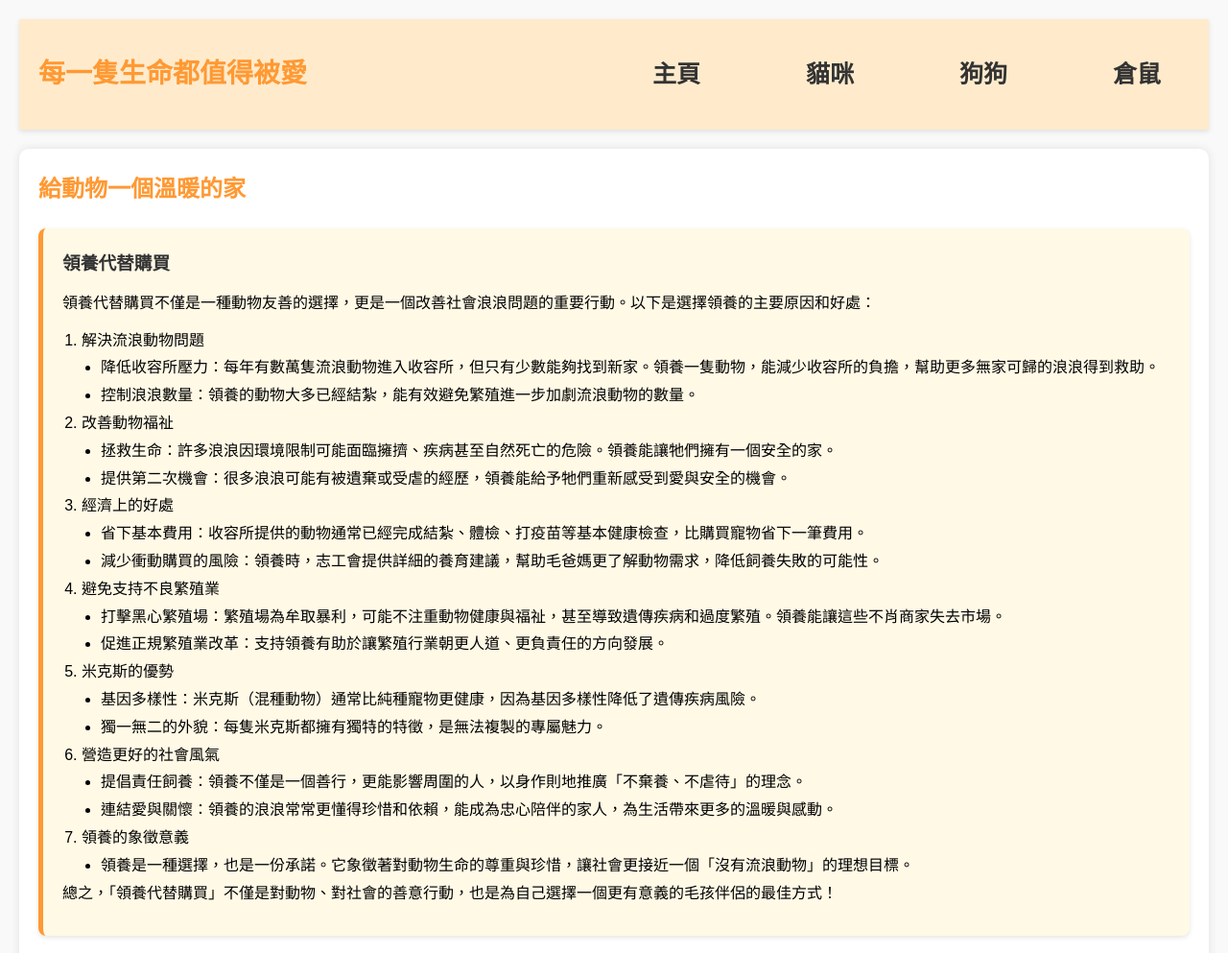
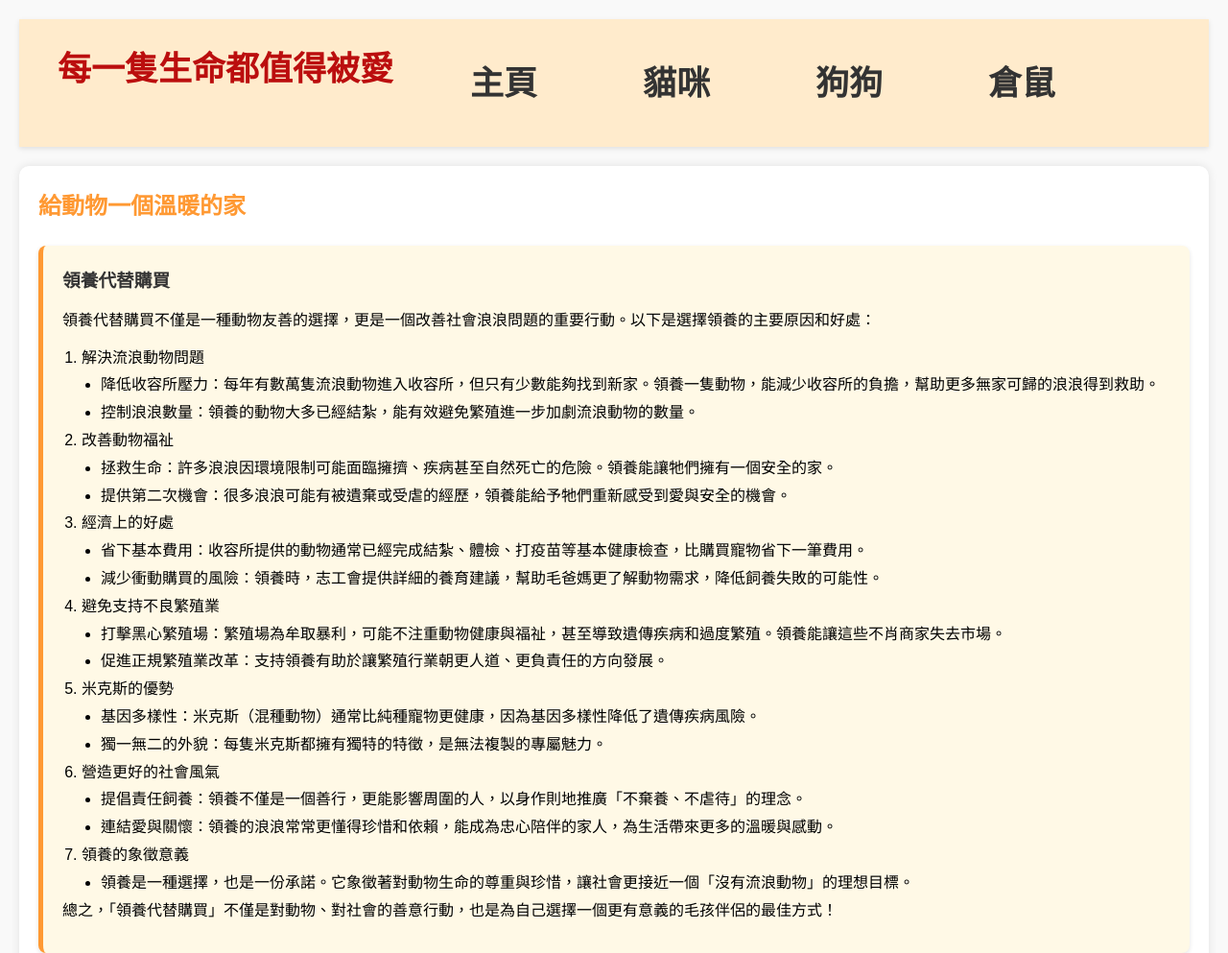
Before and after one commit to Worldview108/-, a plain HTML site: page index.html in a window 1280 px wide. Shown: the whole page at 96% size. Drawn offline with Linux system fonts and the light colour scheme.

Commit message:
Update index.html

```diff
--- a/index.html
+++ b/index.html
@@ -33,16 +33,18 @@
             justify-content: space-between;
             align-items: center;
         }
-        nav .title {
-            font-size: 28px;
-            color: #ff9933;
-            font-weight: bold;
-        }
         nav ul {
             display: flex;
             justify-content: center;
             gap: 50px;
             list-style: none;
+        }
+        nav ul li {
+            text-decoration: none;
+            color: #bb0e0e;
+            font-weight: bold;
+            margin-right: auto;
+            font-size: 35px;
         }
         nav ul li a {
             text-decoration: none;
@@ -113,9 +115,8 @@
 </head>
 <body>
     <nav>
-        <div class="title">每一隻生命都值得被愛</div>
         <ul>
-        <ul>
+            <li>每一隻生命都值得被愛</li>
             <li><a href="#主頁">主頁</a></li>
             <li><a href="#貓咪">貓咪</a></li>
             <li><a href="#狗狗">狗狗</a></li>
```
